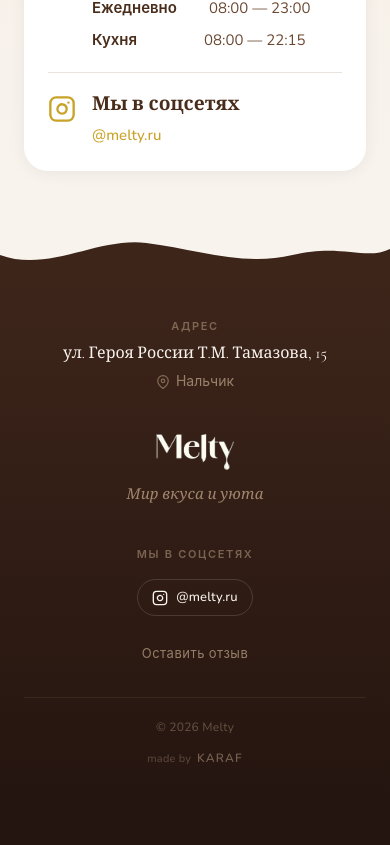
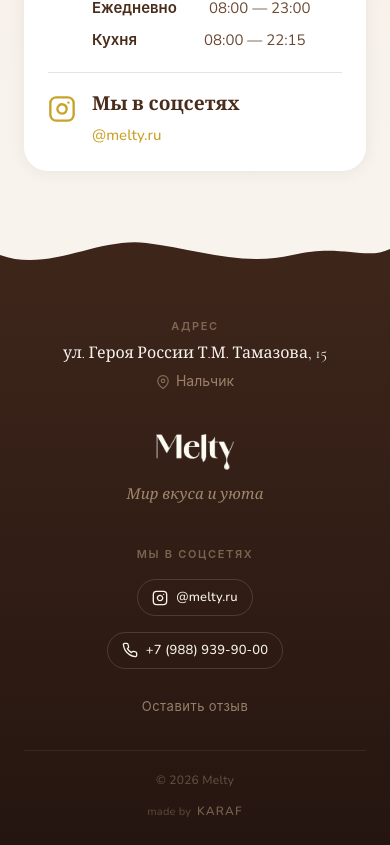
Before and after one commit to alenki/melty, a React (Vite) app: page / in a window 390 px wide. Shown: the part 3660-4505 px from the top of the page. Before the commit the page ends 4452 px from the top, so only its background shows below. Built offline with nearby package versions, Linux system fonts and the light colour scheme.

Commit message:
added phone number

```diff
--- a/src/components/Footer.css
+++ b/src/components/Footer.css
@@ -222,6 +222,34 @@ main:has(.feedback-page) ~ .footer .footer__wave {
   flex-shrink: 0;
 }
 
+.footer__phone {
+  display: inline-flex;
+  align-items: center;
+  gap: 0.5rem;
+  padding: 0.5rem 1rem;
+  background: transparent;
+  border: 1px solid rgba(248, 243, 237, 0.15);
+  border-radius: 100px;
+  color: var(--footer-cream);
+  font-family: var(--font-sans, 'DM Sans', sans-serif);
+  font-size: 0.875rem;
+  font-weight: 500;
+  letter-spacing: 0.01em;
+  text-decoration: none;
+  transition: border-color 0.3s ease, color 0.3s ease;
+}
+
+.footer__phone:hover {
+  border-color: var(--footer-cream);
+  color: var(--footer-cream);
+}
+
+.footer__phone-icon {
+  width: 16px;
+  height: 16px;
+  flex-shrink: 0;
+}
+
 .footer__feedback-link {
   display: inline-block;
   margin-top: 0.75rem;
@@ -369,7 +397,8 @@ main:has(.feedback-page) ~ .footer .footer__wave {
     display: none;
   }
 
-  .footer__instagram {
+  .footer__instagram,
+  .footer__phone {
     font-size: 0.8125rem;
     padding: 0.4375rem 0.875rem;
   }
--- a/src/components/Footer.tsx
+++ b/src/components/Footer.tsx
@@ -69,6 +69,12 @@ export default function Footer() {
                 </svg>
                 <span>@melty.ru</span>
               </a>
+              <a href="tel:+79889399000" className="footer__phone">
+                <svg className="footer__phone-icon" viewBox="0 0 24 24" fill="none" stroke="currentColor" strokeWidth="2" strokeLinecap="round" strokeLinejoin="round">
+                  <path d="M22 16.92v3a2 2 0 0 1-2.18 2 19.79 19.79 0 0 1-8.63-3.07 19.5 19.5 0 0 1-6-6 19.79 19.79 0 0 1-3.07-8.67A2 2 0 0 1 4.11 2h3a2 2 0 0 1 2 1.72 12.84 12.84 0 0 0 .7 2.81 2 2 0 0 1-.45 2.11L8.09 9.91a16 16 0 0 0 6 6l1.27-1.27a2 2 0 0 1 2.11-.45 12.84 12.84 0 0 0 2.81.7A2 2 0 0 1 22 16.92z"/>
+                </svg>
+                <span>+7 (988) 939-90-00</span>
+              </a>
               <Link to="/feedback" className="footer__feedback-link">
                 Оставить отзыв
               </Link>
```
Also changed, not shown: 1 other file (tests, documents, lock files or other folders).
